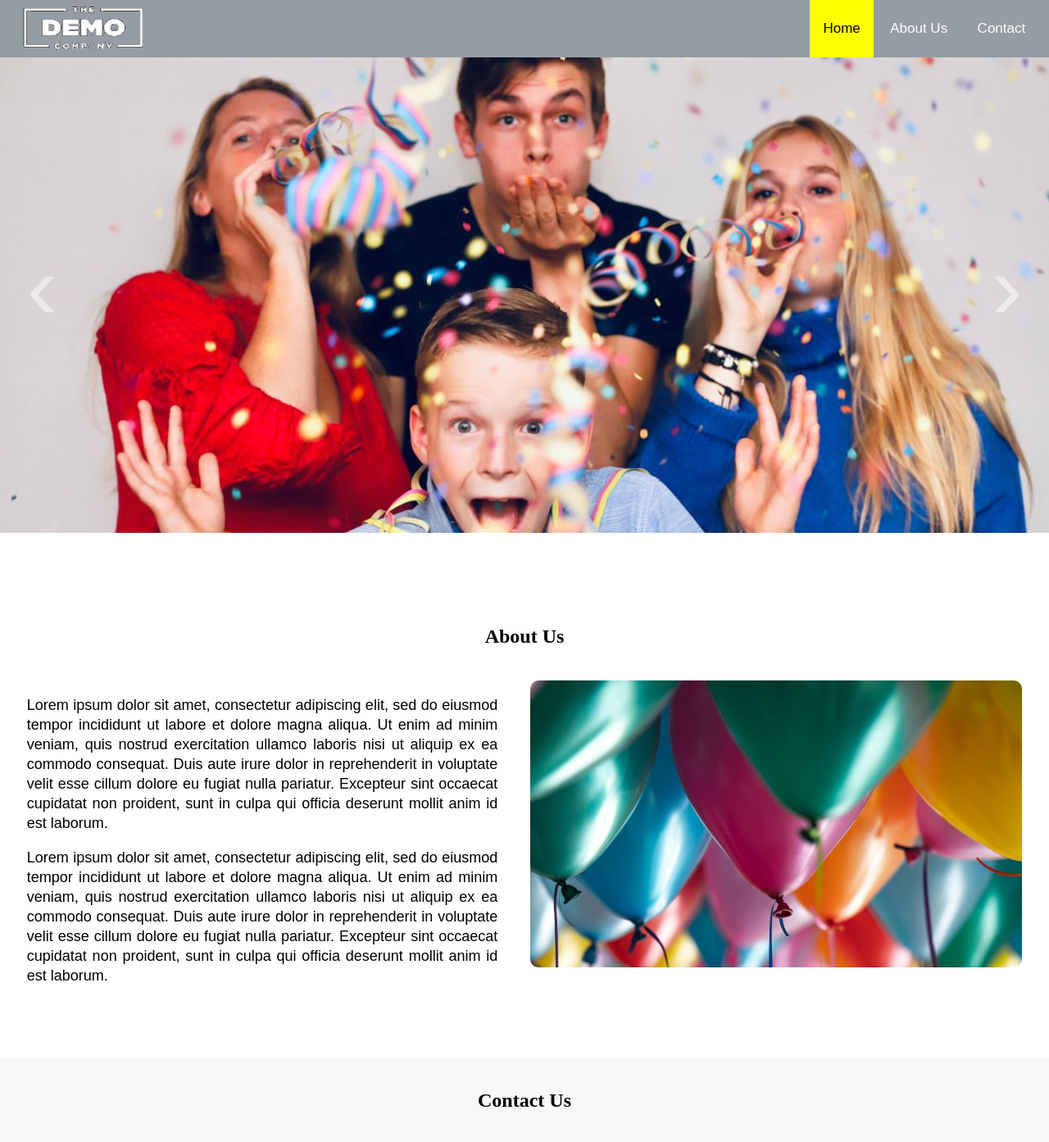
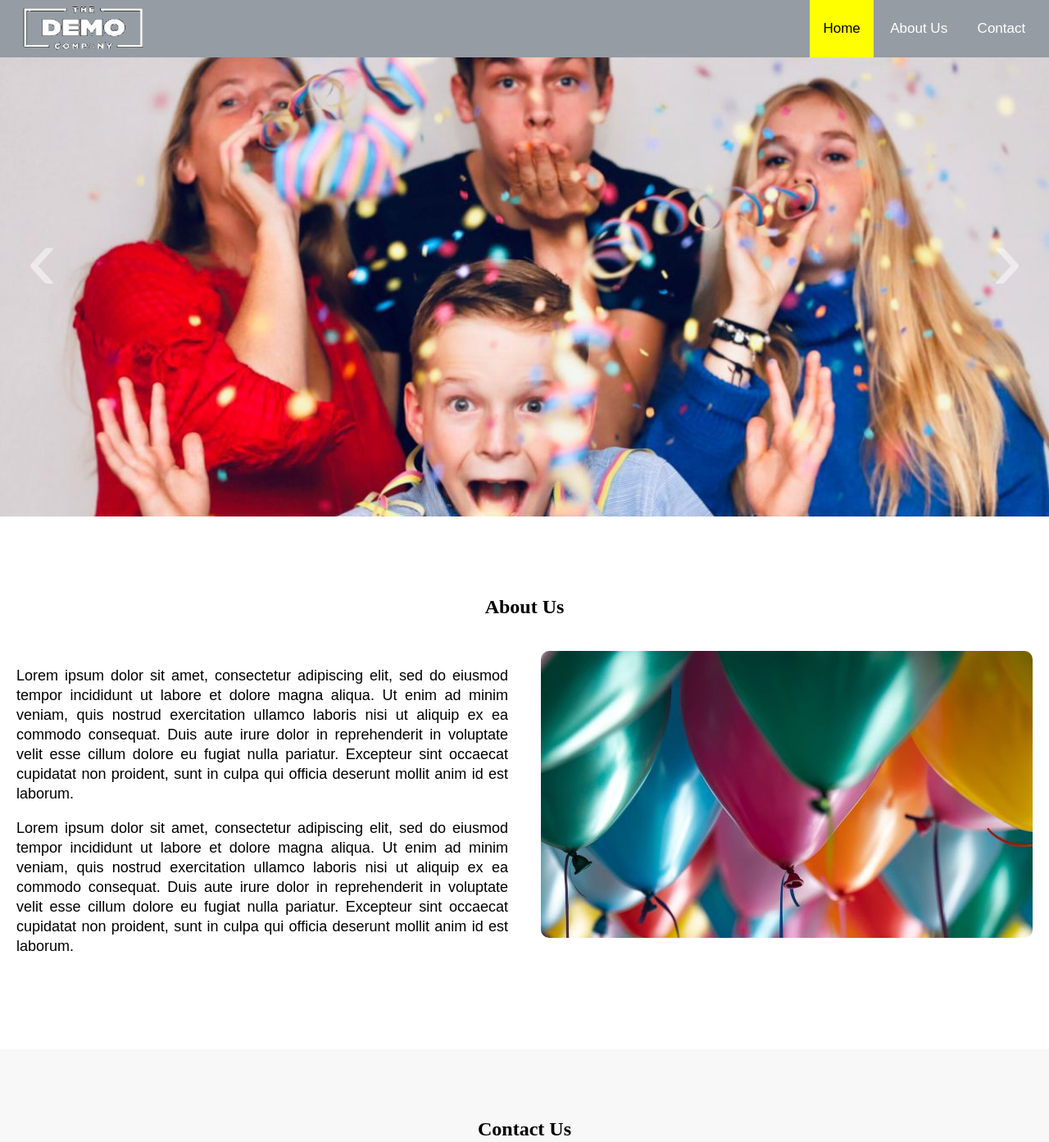
Before and after one commit to isha-shah114/Promact-Task1, a PHP site: page / in a window 1280 px wide. Shown: the top 1393 px of the page at 82% size. Run offline with PHP 8.4, Linux system fonts and the light colour scheme.

Commit message:
Changes regarding padding, naming convention and seperate checkbox validation are done
Padding adjustment in 2 sections, proper naming conventions, all comparison operators in proper order and separate checkbox validation

```diff
--- a/homepage.js
+++ b/homepage.js
@@ -12,7 +12,7 @@ var current = document.getElementById('default');
   }
 
 function hamburgerMenu() {
-  var menu = document.getElementById("myTopnav");
+  var menu = document.getElementById("navigation");
   if (menu.className === "topnav") {
     menu.className += " responsive";
   } else {
@@ -107,6 +107,7 @@ function submitForm() {
 
   var checkedValue = [];
   var i, j=0;
+  var skills;
 
   if (fName === "" || lName === "" || email === "" || phone === "" || sub === "")
   {
@@ -130,14 +131,18 @@ function submitForm() {
     }
     if (checkedValue.length > 0)
     {
-      var skills = checkedValue.toString();
-      alert("Your First Name : " +fname.value+ "\nYour Last Name : " +lname.value+ "\nYour Email : "+mail.value+
+      skills = checkedValue.toString();
+    }
+   else
+   {
+     alert("Please select checkboxes");
+   }
+  }
+
+  if (fName !== "" && lName !== "" && email !== "" && phone !== "" && sub !== "" && pattern.test(email) === true && patternPhno.test(phone) === true && skills !== undefined)
+  {
+    alert("Your First Name : " +fname.value+ "\nYour Last Name : " +lname.value+ "\nYour Email : "+mail.value+
         "\nYour Phone No. : "+phno.value+ "\nGender : " +gender+ "\nSkill : " +skills+ "\nYour Message : " +subject.value);
-    }
-    else
-    {
-      alert("Please select checkboxes");
-    }
   }
 }
 // Contact Us Form Validation Function Finish
--- a/index.html
+++ b/index.html
@@ -9,7 +9,7 @@
    <body>
       <!-- Header start -->
       <header>
-         <div class="topnav" id="myTopnav">
+         <div class="topnav" id="navigation">
             <img src="images/logo.png" class="logo-size">
             <div class="right-menu">
                <a href="#home" id="default" class="active mt-xs-15" onclick="activeLink(this);">Home</a>
@@ -36,7 +36,7 @@
       <!-- About Us start -->
       <section id="about">
          <div class="animated animatedFadeInUp fadeInUp">
-            <h1 class="pt-3">About Us</h1>
+            <h1>About Us</h1>
             <div class="flex-container">
                <div class="flex-item-left">
                   <p>Lorem ipsum dolor sit amet, consectetur adipiscing elit, sed do eiusmod tempor incididunt ut labore et dolore magna aliqua. Ut enim ad minim veniam, quis nostrud exercitation ullamco laboris nisi ut aliquip ex ea commodo consequat. Duis aute irure dolor in reprehenderit in voluptate velit esse cillum dolore eu fugiat nulla pariatur. Excepteur sint occaecat cupidatat non proident, sunt in culpa qui officia deserunt mollit anim id est laborum.</p>
@@ -52,7 +52,7 @@
       <!-- Contact Us start -->
       <section id="contact">
          <div class="animated-contact">
-            <h1 class="pt-3">Contact Us</h1>
+            <h1>Contact Us</h1>
             <div class="flex-container-contact">
                <div class="flex-item-left">
                   <form name="contact">
--- a/style.css
+++ b/style.css
@@ -10,11 +10,6 @@ html {
 body {
 	margin: 0;
 	font-family: Arial, Helvetica, sans-serif;
-}
-
-.pt-3
-{
-	padding-top: 3%;
 }
 
 /***** Header class *****/
@@ -73,9 +68,8 @@ header
 .slideshowContainer {
   position: relative;
   overflow: hidden;
-  margin: 50px 0 75px;
   width: 100%;
-  height: 600px;
+  height: 630px;
 }
 
 .imageSlides {
@@ -125,7 +119,7 @@ header
 /***** About Us class *****/
 #about
 {
-	margin: 4% 1%;
+	padding: 6% 0;
 }
 
 .about-img {
@@ -207,7 +201,7 @@ h1 {
 #contact
 {
 	background-color: #8080800f;
-	margin-top: 3%;
+	padding: 5% 0;
 }
 
 .animated-contact {
@@ -239,7 +233,7 @@ input[type=radio], [type=checkbox],
 input.radio input.checkbox {
   float: left;
   clear: none;
-  margin: 2px 0 0 2px;
+  margin: 2px 8px 0 2px;
 }
 
 .radiobutton{
```
Also changed, not shown: other parts of index.html (+24 -13 lines).
